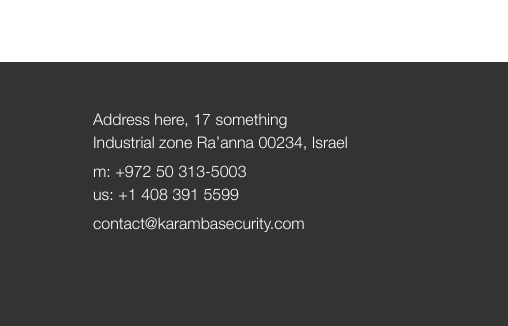
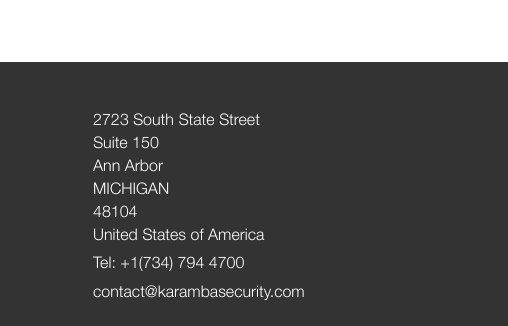
Before and after one commit to ZenSecurity/KarambaClone, a website: page client/about.html in a window 1280 px wide. Shown: the part 2544-2870 px from the top of the page, 772-1280 px from the left. Drawn offline with nearby package versions, Linux system fonts and the light colour scheme.

Commit message:
#8 - footer adress

```diff
--- a/client/about.html
+++ b/client/about.html
@@ -160,8 +160,14 @@
             </div>
             <!--Col-3 - Address-->
             <div class="col-md-4 footer-col col-1">
-                <p class="small">Address here, 17 something<br>Industrial zone Ra’anna 00234, Israel</p>
-                <p class="small">m: +972 50 313-5003<br>us: +1 408 391 5599</p>
+                <p class="small">2723 South State Street<br>
+                    Suite 150<br>
+                    Ann Arbor<br>
+                    MICHIGAN<br>
+                    48104<br>
+                    United States of America
+                </p>
+                <p class="small">Tel: +1(734) 794 4700</p>
                 <p class="small">contact@karambasecurity.com</p>
             </div>
         </div>
```
Also changed, not shown: client/approach.html (+8 -2 lines), client/faq.html (+8 -2 lines), client/index.html (+8 -3 lines).
